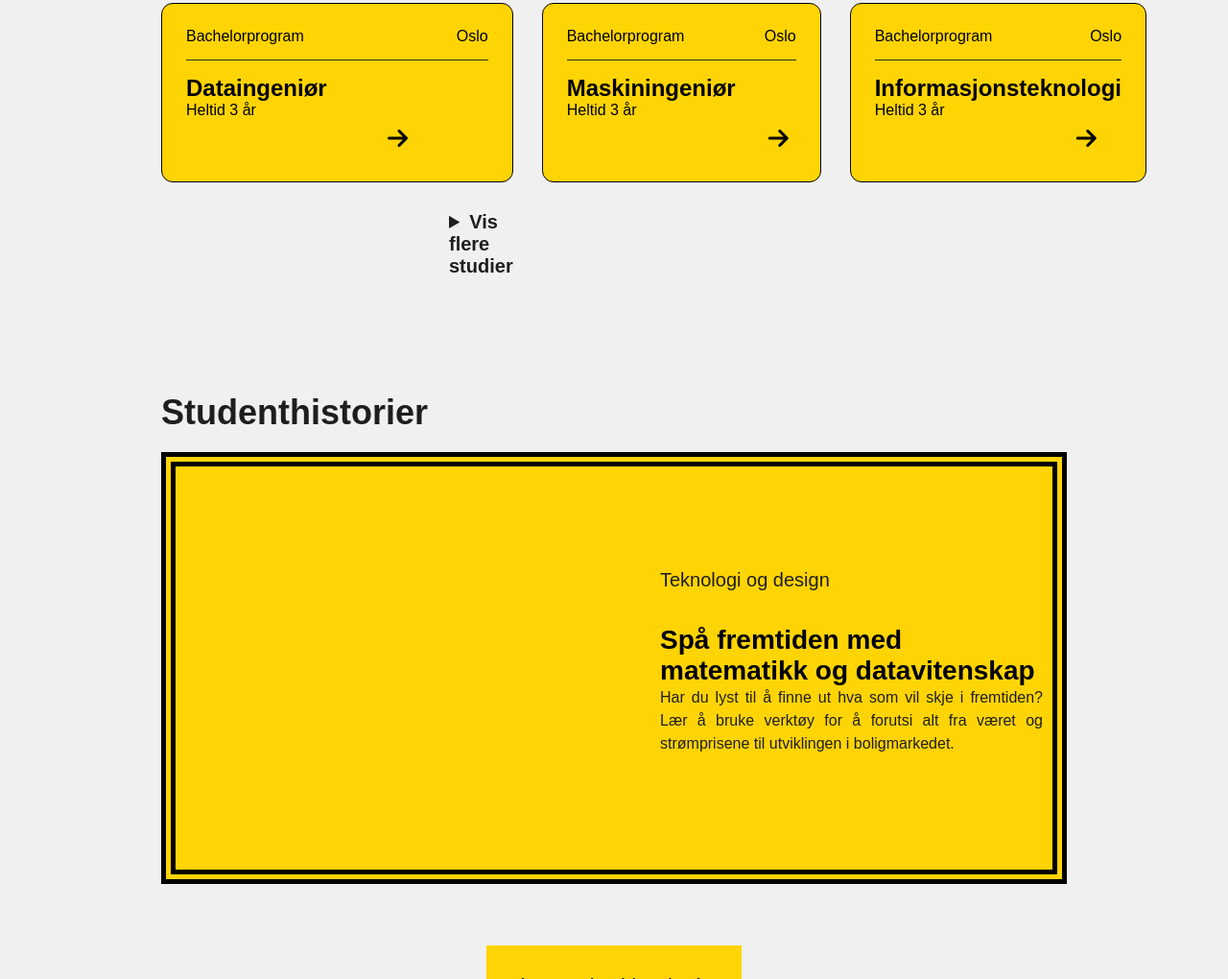
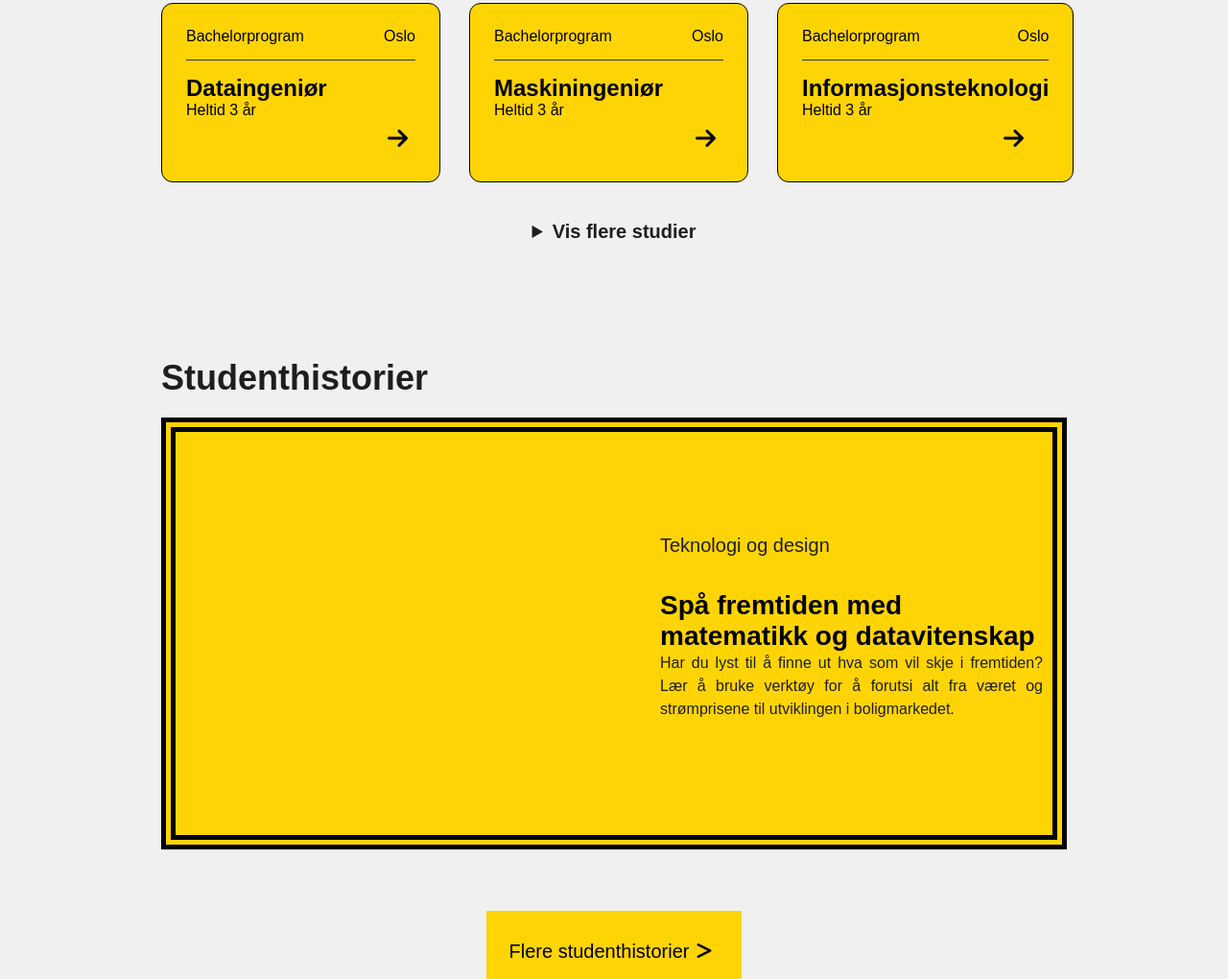
Before and after one commit to ElimG05/DATA1200-Inclusive-Web-Design, a plain HTML site: page HTML/index.html in a window 1280 px wide. Shown: the part 2710-3730 px from the top of the page at 96% size. Drawn offline with Linux system fonts and the light colour scheme; files whose address does not match are found by name.

Commit message:
fikset hvis flere studier

```diff
--- a/HTML/CSS/style.css
+++ b/HTML/CSS/style.css
@@ -554,6 +554,25 @@ margin-bottom: 10px;
     justify-content: space-between;
 }
 
+course i{
+    transition: transform 100ms;
+}
+
+
+.course i:hover{
+    transform: translateX(30px);
+}
+
+.see-more{
+    margin-top: 40px;
+}
+
+.see-more summary{
+    text-align: center;
+    margin: 0;
+}
+
+
 .bold:hover{
     font-size: 1.7em;
     transition: 0.2s ease-in-out;
--- a/HTML/index.html
+++ b/HTML/index.html
@@ -970,8 +970,10 @@
                 </a>
               </div>
             </div>
-            <details>
+          </div>
+            <details class=" see-more">
               <summary class="font-large">Vis flere studier</summary>
+              <div class="courses">
             <div class="course course-link">
               <div class="program">
                 <span>Bachelorprogram</span>
@@ -1002,10 +1004,10 @@
                 </a>
               </div>
             </div>
-          </details>
           </div>
-        </div>
-</main>
+        </details>
+      </div>
+    </main>
 <div class="course-information course-information-lg">
   <h2 class="font-3xlarge studenthistory">Studenthistorier</h2>
   <div class="course-information-boxstory">
```
